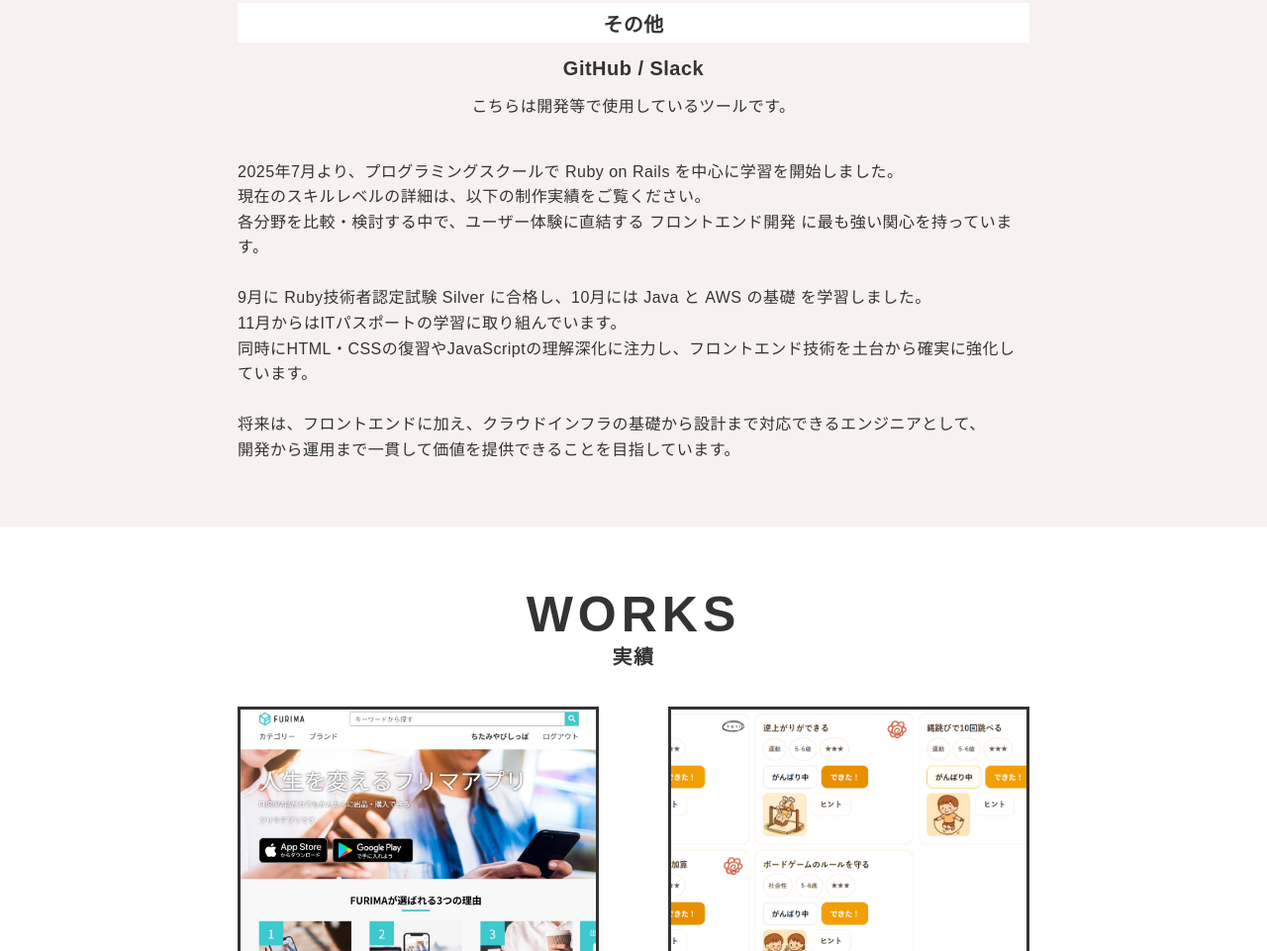
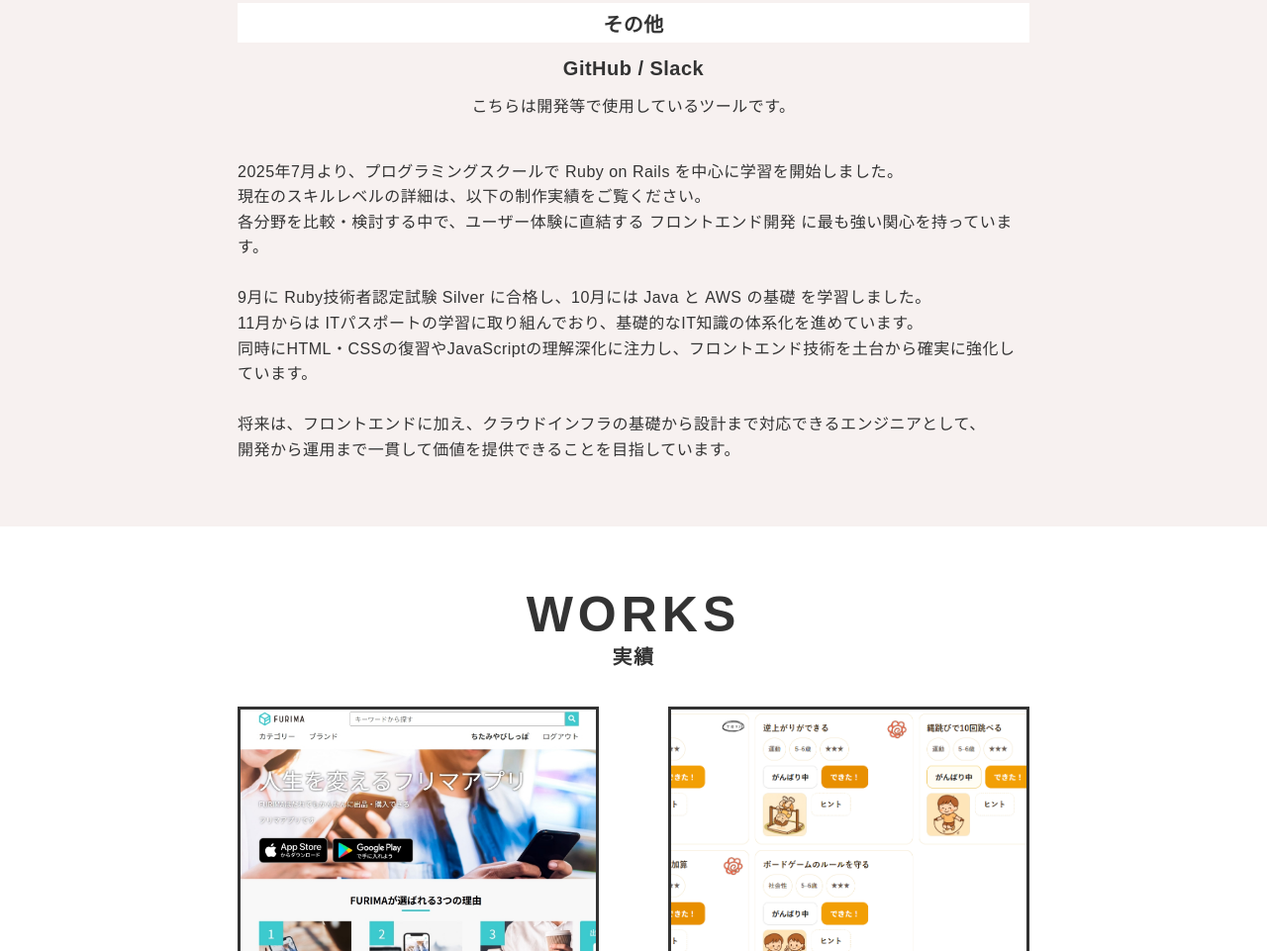
Before and after one commit to tatsurok0519/portfolio-site, a plain HTML site: page index.html in a window 1280 px wide. Shown: the part 2025-2986 px from the top of the page at 99% size. Drawn offline with nearby package versions, Linux system fonts and the light colour scheme.

Commit message:
AWSデプロイその９

```diff
--- a/index.html
+++ b/index.html
@@ -141,7 +141,7 @@
               各分野を比較・検討する中で、ユーザー体験に直結する フロントエンド開発 に最も強い関心を持っています。<br>
               <br>
               9月に Ruby技術者認定試験 Silver に合格し、10月には Java と AWS の基礎 を学習しました。<br>
-              11月からはITパスポートの学習に取り組んでいます。<br>
+              11月からは ITパスポートの学習に取り組んでおり、基礎的なIT知識の体系化を進めています。<br>
               同時にHTML・CSSの復習やJavaScriptの理解深化に注力し、フロントエンド技術を土台から確実に強化しています。<br>
               <br>
               将来は、フロントエンドに加え、クラウドインフラの基礎から設計まで対応できるエンジニアとして、<br>
```
